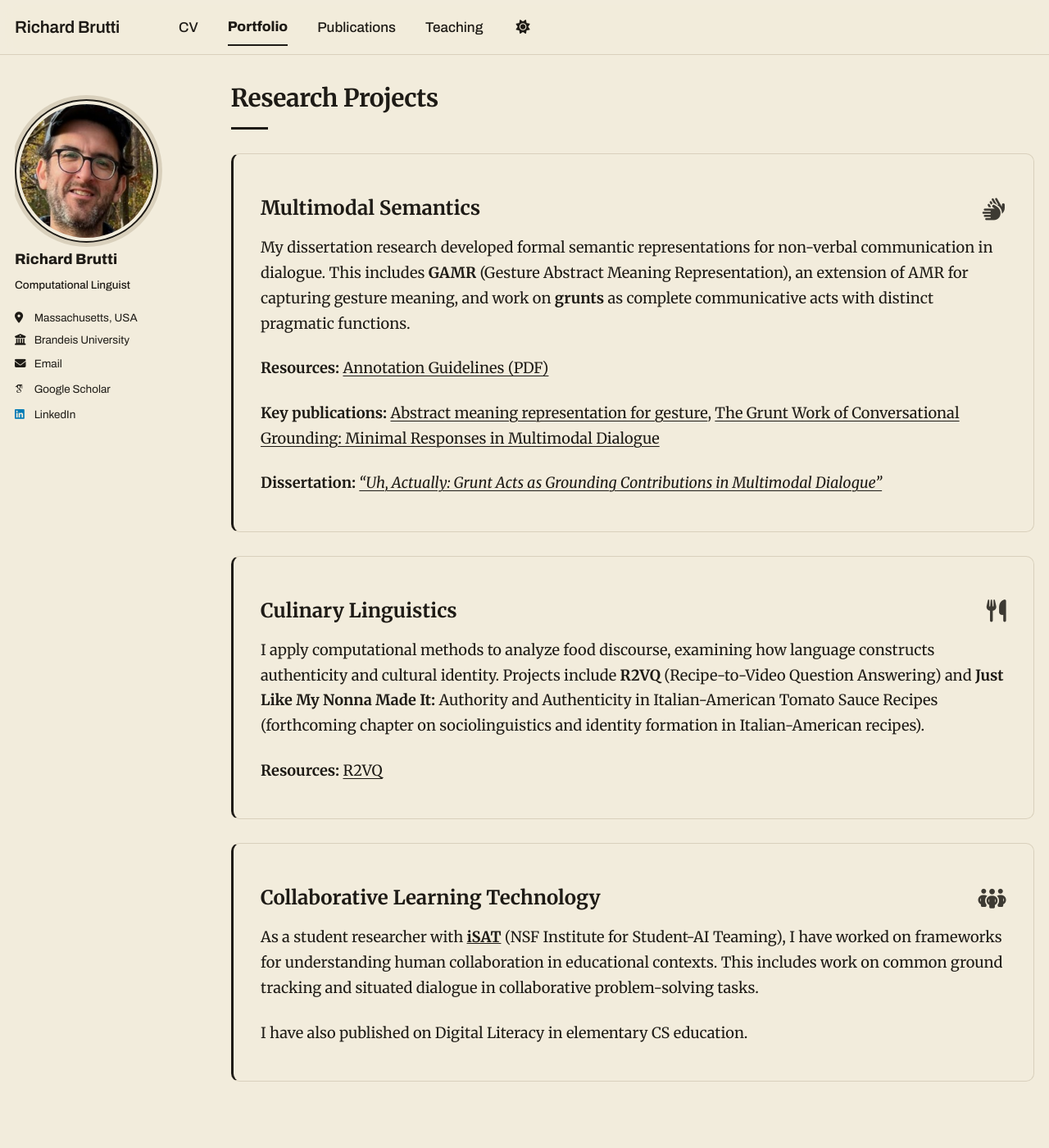
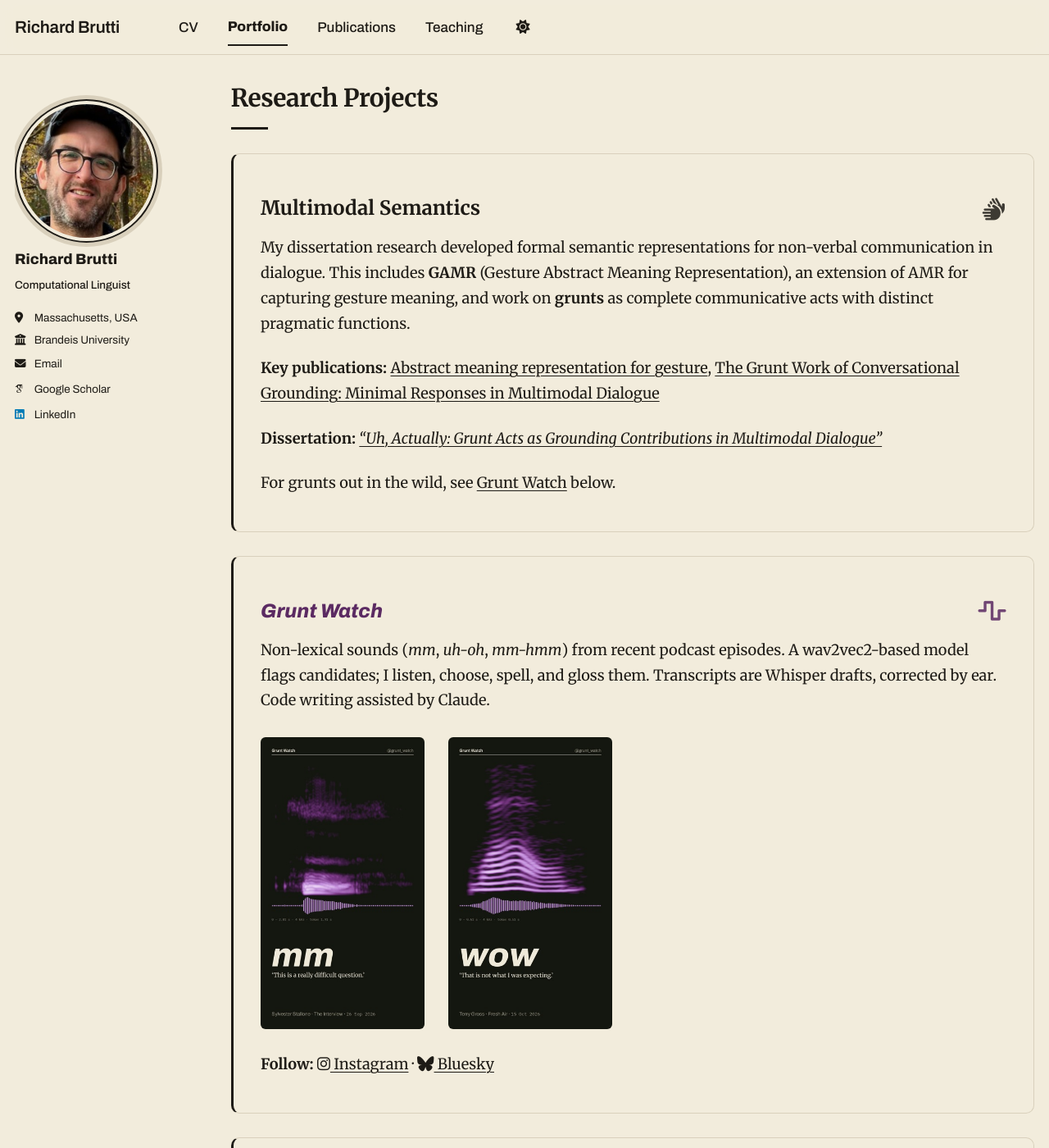
Before and after one commit to richardbrutti/richardbrutti.github.io, a Jekyll site: the page built from _portfolio/portfolio-1.md, in a window 1280 px wide and 1400 px high. Shown: the whole window at 82% size. Built offline with Jekyll 4.4.1, drawn with Linux system fonts in a browser that asks for light colours; some web fonts are replaced; a script bundle is joined from its source files by our own code; library files that are not in the unit come from our copies.

Commit message:
Add Grunt Watch to portfolio
New project section with two sample cards and Instagram/Bluesky links,
a cross-link from Multimodal Semantics, and drop the annotation
guidelines link.

Co-Authored-By: Claude Opus 5.5 <noreply@anthropic.com>

```diff
--- a/_portfolio/portfolio-1.md
+++ b/_portfolio/portfolio-1.md
@@ -10,11 +10,25 @@ permalink: /portfolio/
 ## Multimodal Semantics
 My dissertation research developed formal semantic representations for non-verbal communication in dialogue. This includes **GAMR** (Gesture Abstract Meaning Representation), an extension of AMR for capturing gesture meaning, and work on **grunts** as complete communicative acts with distinct pragmatic functions.
 
-**Resources:** [Annotation Guidelines (PDF)](/files/Grunts_Annotation_Conventions.pdf)
-
 **Key publications:** [Abstract meaning representation for gesture](/publication/2022-gamr), [The Grunt Work of Conversational Grounding: Minimal Responses in Multimodal Dialogue](/publication/2026-grunt-work)
 
 **Dissertation:** [*"Uh, Actually: Grunt Acts as Grounding Contributions in Multimodal Dialogue"*](/files/Brutti_Dissertation.pdf)
+
+For grunts out in the wild, see [Grunt Watch](#grunt-watch) below.
+</section>
+
+<section class="project project--grunt-watch" id="grunt-watch" markdown="1">
+<i class="fas fa-wave-square project__icon" aria-hidden="true"></i>
+
+## Grunt Watch
+Non-lexical sounds (*mm*, *uh-oh*, *mm-hmm*) from recent podcast episodes. A wav2vec2-based model flags candidates; I listen, choose, spell, and gloss them. Transcripts are Whisper drafts, corrected by ear. Code writing assisted by Claude.
+
+<div class="grunt-cards">
+  <a href="/images/grunt-watch/full/mm-stallone.png"><img src="/images/grunt-watch/mm-stallone.jpg" alt="Grunt Watch card: spectrogram and waveform of mm, glossed 'This is a really difficult question.' Sylvester Stallone, The Interview, 26 Sep 2026." loading="lazy"></a>
+  <a href="/images/grunt-watch/full/wow-fresh-air.png"><img src="/images/grunt-watch/wow-fresh-air.jpg" alt="Grunt Watch card: spectrogram and waveform of wow, glossed 'That is not what I was expecting.' Terry Gross, Fresh Air, 15 Oct 2026." loading="lazy"></a>
+</div>
+
+**Follow:** <a href="https://www.instagram.com/grunt_watch/"><i class="fab fa-instagram" aria-hidden="true"></i> Instagram</a> · <a href="https://bsky.app/profile/gruntwatch.bsky.social"><i class="fab fa-bluesky" aria-hidden="true"></i> Bluesky</a>
 </section>
 
 <section class="project" markdown="1">
--- a/_sass/layout/_custom.scss
+++ b/_sass/layout/_custom.scss
@@ -506,3 +506,44 @@ figure.grunt {
 .page__footer {
   border-top: 1px solid var(--global-border-color);
 }
+
+/* Grunt Watch: purple marks the project name only (house-style.md §1) */
+.project--grunt-watch {
+  h2 {
+    font-family: $sans-serif;
+    font-weight: 800;
+    font-style: italic;
+    color: #5B2A62;
+  }
+
+  .project__icon { color: #5B2A62; }
+
+  a:hover { color: #3F1C45; }
+}
+
+html[data-theme="dark"] .project--grunt-watch {
+  h2,
+  .project__icon,
+  a:hover { color: #C08BD9; }
+}
+
+.grunt-cards {
+  display: flex;
+  flex-wrap: wrap;
+  gap: 1.5em;
+  margin: 1.5em 0;
+
+  a {
+    flex: 0 1 200px;
+    min-width: 0;
+  }
+
+  img {
+    display: block;
+    width: 100%;
+    height: auto;
+    aspect-ratio: 9 / 16;
+    border: 0;
+    border-radius: 6px;
+  }
+}
```
Also changed, not shown: images/grunt-watch/full/mm-stallone.png (added), images/grunt-watch/full/wow-fresh-air.png (added), images/grunt-watch/mm-stallone.jpg (added), images/grunt-watch/wow-fresh-air.jpg (added).
